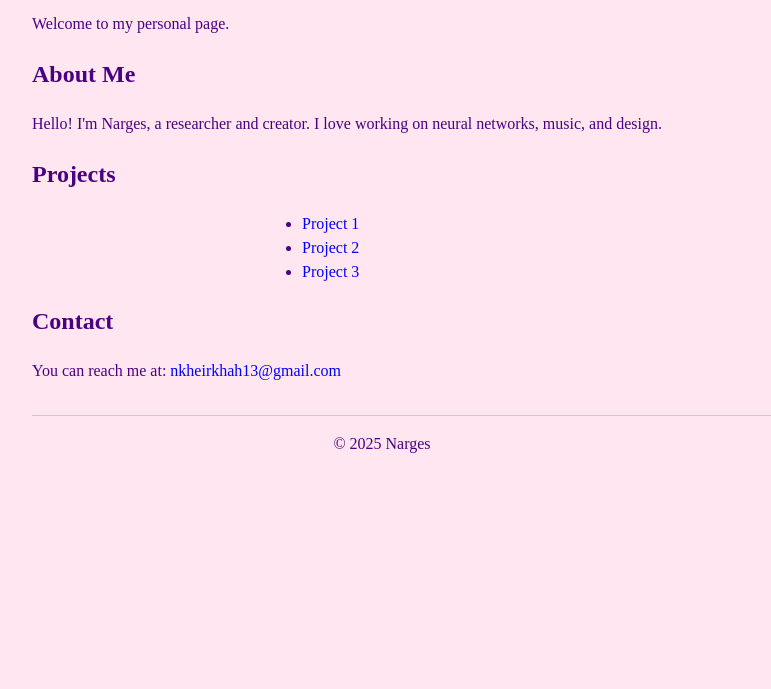
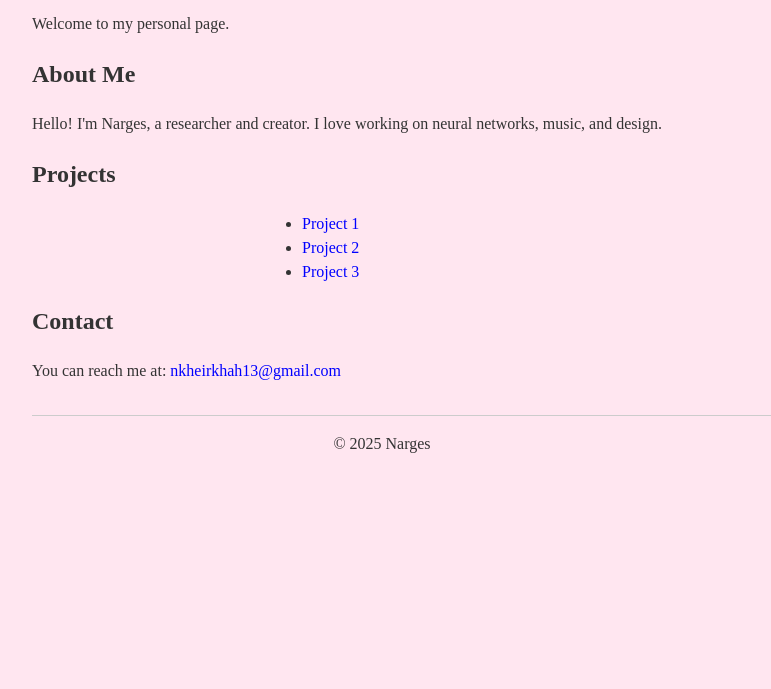
Before and after one commit to NAKH2000/NAKH2000.github.io, a plain HTML site: page index.html in a window 1280 px wide. Shown: the part 111-800 px from the top of the page, without its empty margins (0-771 px from the left). Drawn offline with Linux system fonts and the light colour scheme.

Commit message:
Update index.html

```diff
--- a/index.html
+++ b/index.html
@@ -8,7 +8,7 @@
         body {
             font-family: "Times New Roman", serif;
             background: #ffe6f0;
-            color: #4b0082;
+            color: #333333;
             margin: 0;
             padding: 2rem;
             line-height: 1.5;
```
